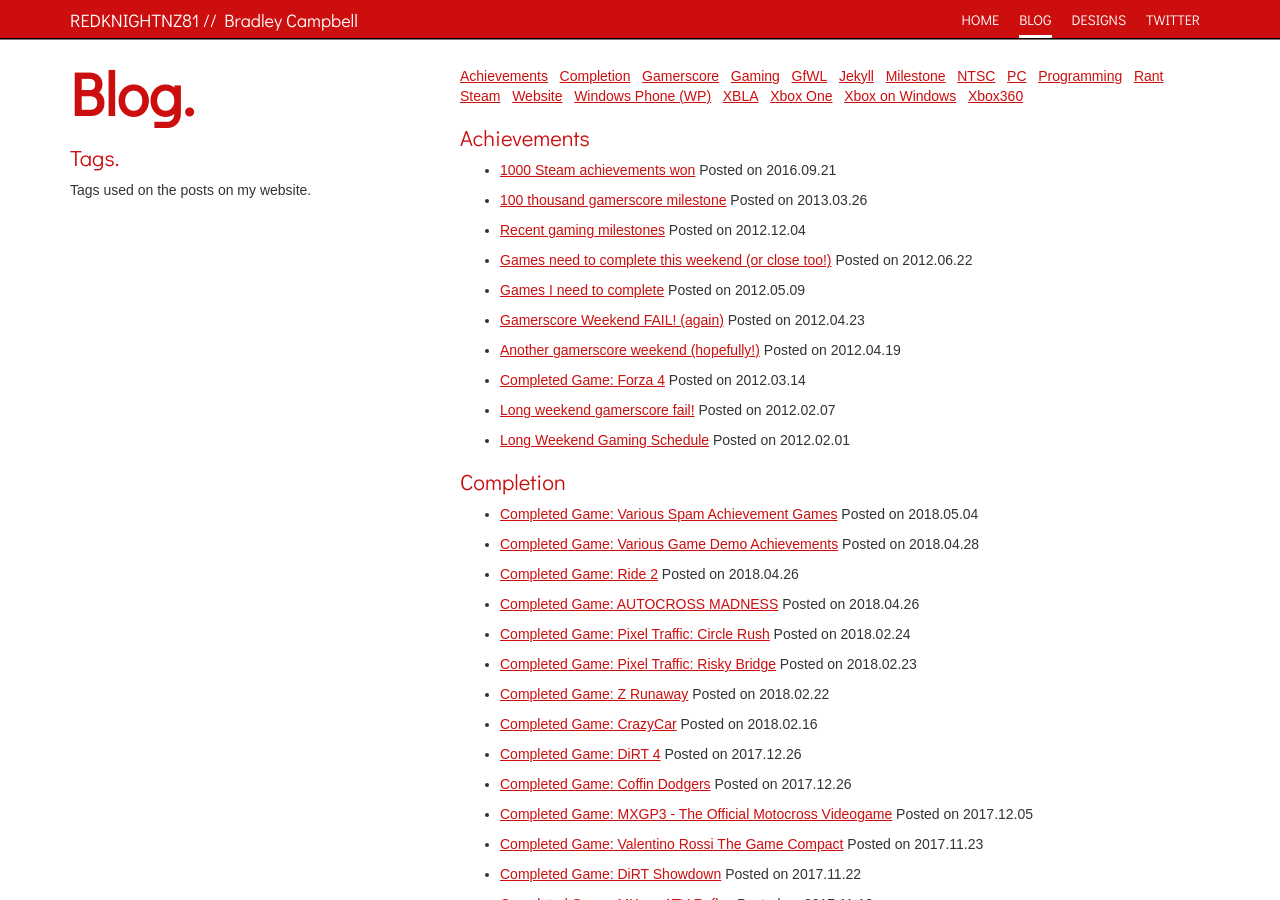
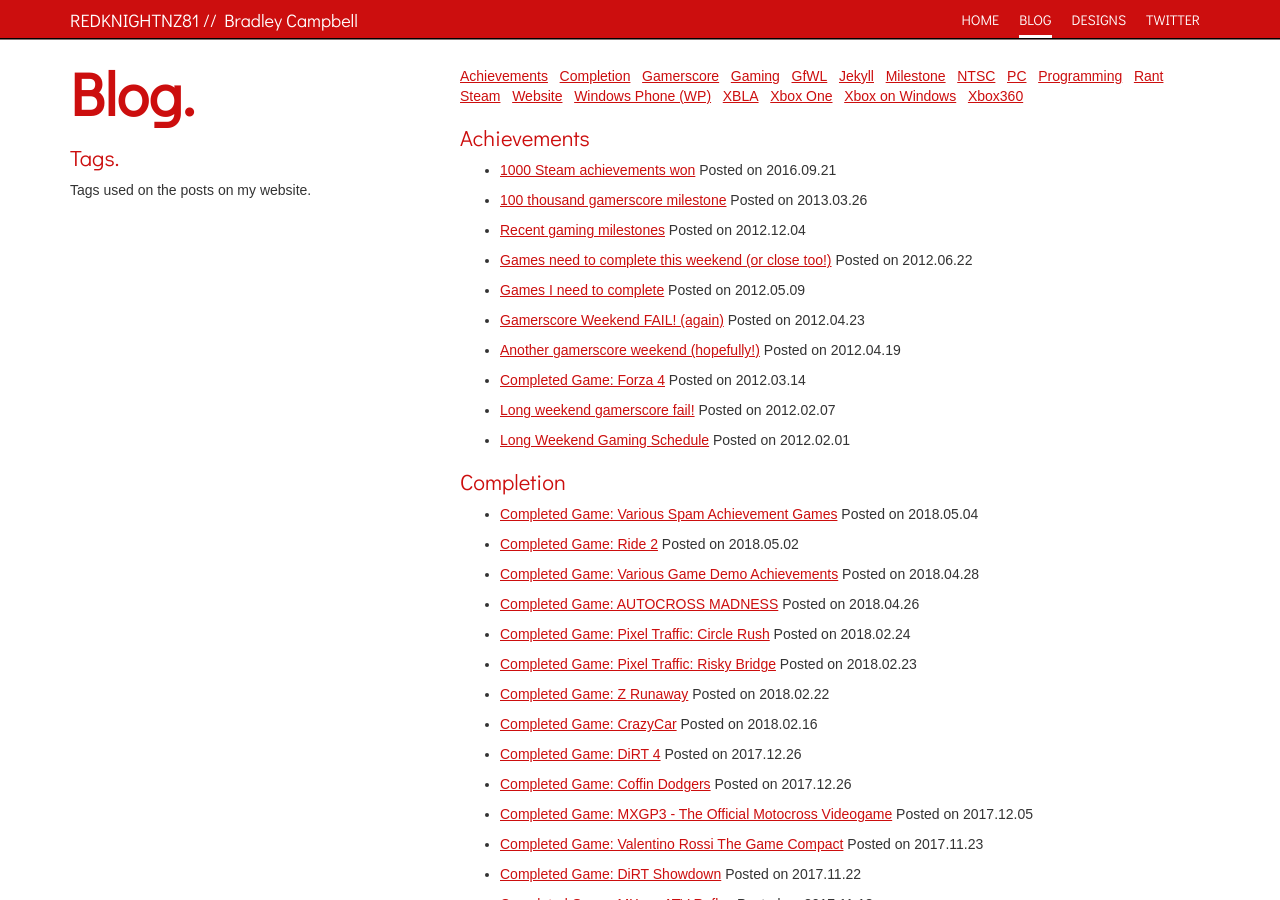
Before and after one commit to redknightnz81/redknightnz81.github.io, a Jekyll site: the page built from blog/tag/index.html, in a window 1280 px wide and 900 px high. Built offline with Jekyll 4.4.1, drawn with Linux system fonts in a browser that asks for light colours; nearby versions of some CDN libraries; some of the changed text lies outside the part shown.

Commit message:
2017.05.07.v2
Wrong date variable in post.

```diff
--- a/_posts/2018-05-02-completed-game-ride-2.md
+++ b/_posts/2018-05-02-completed-game-ride-2.md
@@ -1,7 +1,7 @@
 ---
 layout: post
 title: "Completed Game: Ride 2"
-date: 2018-04-26
+date: 2018-05-02
 associated_game: https://store.steampowered.com/app/477770/Ride_2/
 category: Gaming
 tags: [Completion, PC, Steam]
```
